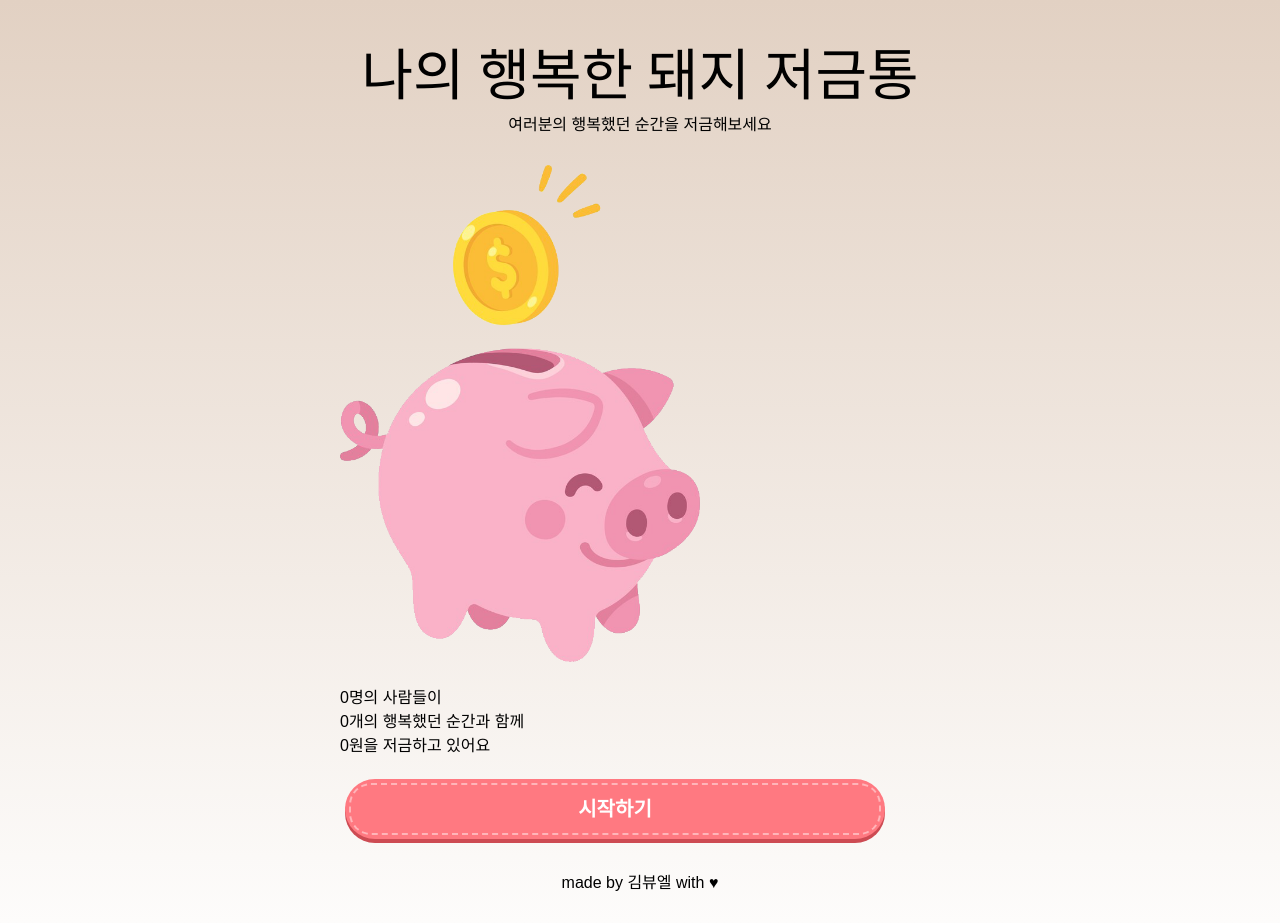
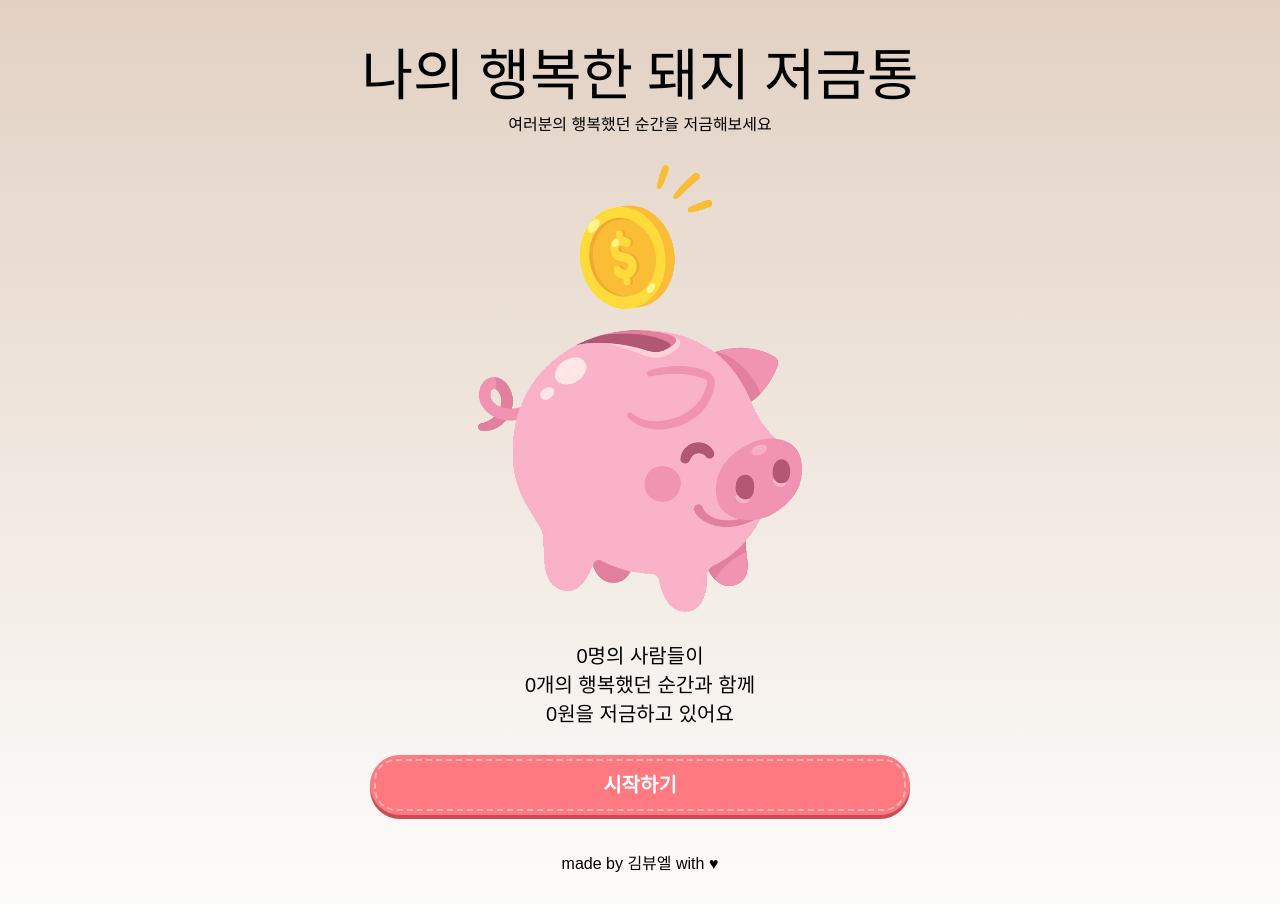
Before and after one commit to happy-piggy-bank/happy-piggy-bank-web-old, a React (Create React App) app: page / in a window 1280 px wide. Built offline with nearby package versions, Linux system fonts and the light colour scheme; a web font is replaced by a local one.

Commit message:
메인 화면 CSS 수정

```diff
--- a/src/components/mainScreen.jsx
+++ b/src/components/mainScreen.jsx
@@ -1,13 +1,12 @@
 import { React, useState, useEffect } from 'react';
 import { useNavigate } from "react-router-dom";
-
-import piggyBankImg from '../images/piggy_bank.png';
-import '../css/common/mainHeader.css';
-import '../css/common/mainFooter.css';
 
 import MainHeader from './common/mainHeader';
 import MainFooter from './common/mainFooter';
 import PrimaryButton from './common/primaryButton';
+
+import piggyBankImg from '../images/piggy_bank.png';
+import '../css/mainScreen.css';
 
 const MainScreen = () => {
     const [mainScreenRoute, setMainScreenRoute] = useState(null);
@@ -26,12 +25,14 @@ const MainScreen = () => {
         <div className='mainScreenContainer'>
             <MainHeader/>
             <div className='mainBodyArea'>
+                <div className='mainContentArea'>
                     <img src={piggyBankImg} width="60%" alt='돼지 저금통' />
                     <p>&nbsp;</p>
                     <p>0명의 사람들이</p>
                     <p>0개의 행복했던 순간과 함께</p>
                     <p>0원을 저금하고 있어요</p>
                     <p>&nbsp;</p>
+                </div>
                 <PrimaryButton buttonText="시작하기" onClick={() => navigate(mainScreenRoute)} />
             </div>
             <MainFooter/>
--- a/src/css/mainScreen.css
+++ b/src/css/mainScreen.css
@@ -1,4 +1,11 @@
 .mainBodyArea {
+    display: flex;
+    flex-direction: column;
+    align-items: center;
+}
+
+.mainContentArea {
+    width: 90%;
+    text-align: center;
     font-size: 2.5vh;
-    text-align: center;
 }
```
Lines whose indentation alone changed are shown as unchanged.
